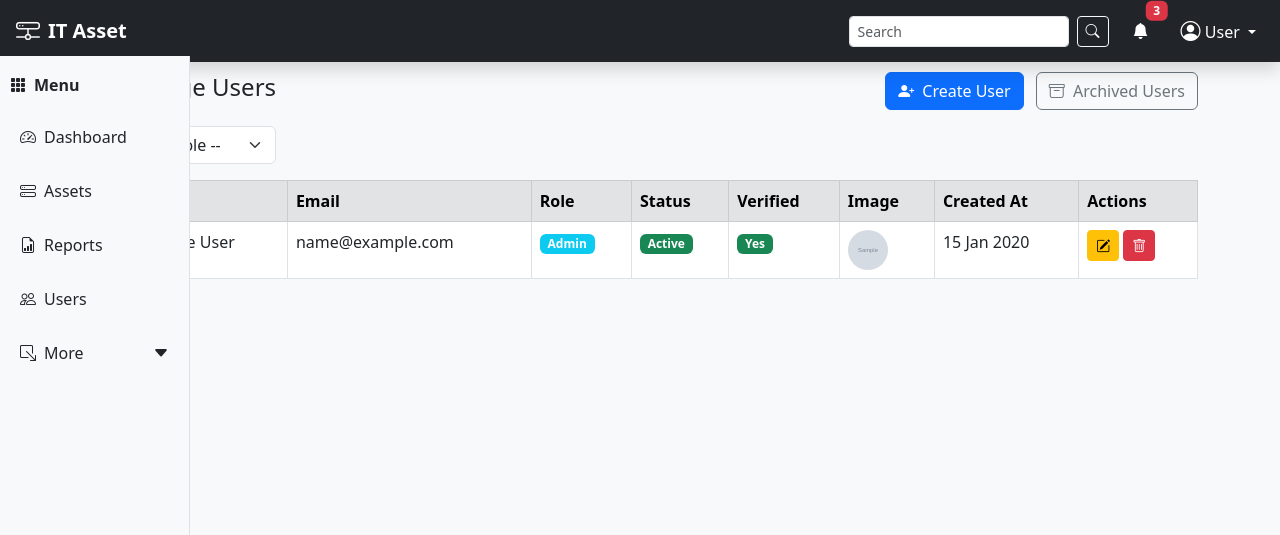
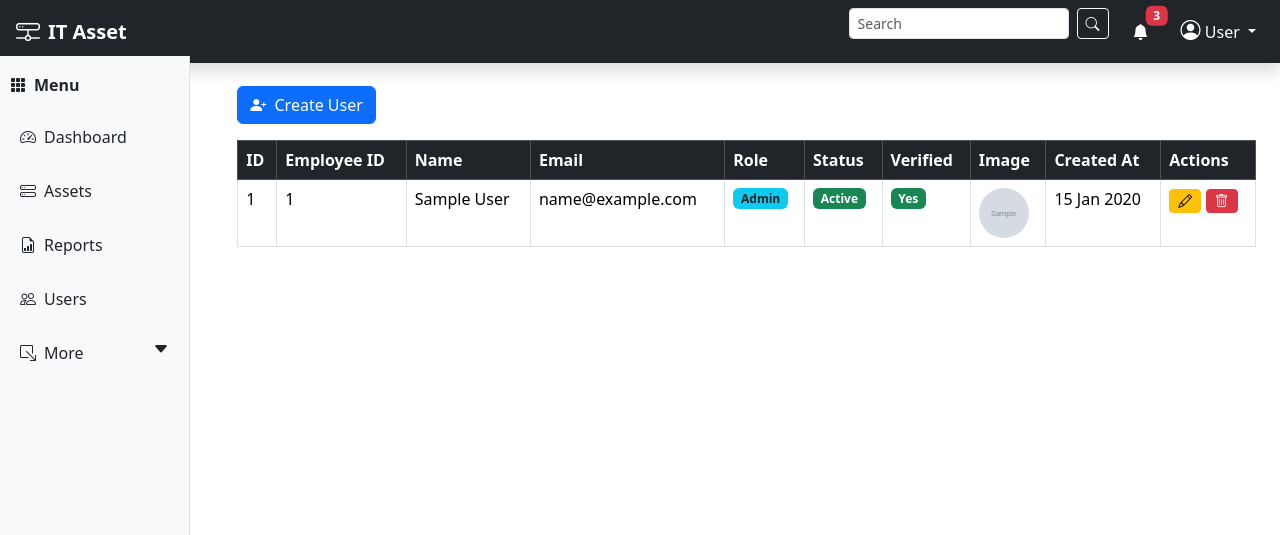
Before and after one commit to shubhamjha2003/IT_Asset, a PHP site: page /app/users.php in a window 1280 px wide. Shown: the top 535 px of the page. Run offline with PHP 8.4, Linux system fonts and the light colour scheme; the visitor is signed in with stand-in values (Sample User, id 1); tables that the repository leaves empty or names only in its code hold one stand-in row (values such as "Sample post"); grey boxes marked "Sample" are stand-in pictures.

Commit message:
updated users

```diff
--- a/app/users.php
+++ b/app/users.php
@@ -6,82 +6,29 @@ if (!isset($_SESSION['role']) || $_SESSION['role'] !== 'super_admin') {
     header("Location: dashboard.php");
     exit;
 }
-
-$filterRole = $_GET['role'] ?? '';
-$roles = ['department_admin', 'it_manager', 'viewer'];
-
-$query = "SELECT * FROM users WHERE is_active = 1";
-if (in_array($filterRole, $roles)) {
-    $query .= " AND role = '$filterRole'";
-}
-$result = $conn->query($query);
-
-$success = $_SESSION['success'] ?? '';
-$error = $_SESSION['error'] ?? '';
-unset($_SESSION['success'], $_SESSION['error']);
 ?>
-
+<?php include('../components/navbar.php'); ?>
+<?php include('../components/sidebar.php'); ?>
 <!DOCTYPE html>
 <html>
 <head>
-    <title>Manage Users - IT Asset</title>
-    <link href="https://cdn.jsdelivr.net/npm/bootstrap@5.3.0/dist/css/bootstrap.min.css" rel="stylesheet">
+    <title>User List</title>
+    <link href="https://cdn.jsdelivr.net/npm/bootstrap@5.3.2/dist/css/bootstrap.min.css" rel="stylesheet">
     <link href="https://cdn.jsdelivr.net/npm/bootstrap-icons/font/bootstrap-icons.css" rel="stylesheet">
-    <script src="https://cdn.jsdelivr.net/npm/bootstrap@5.3.0/dist/js/bootstrap.bundle.min.js"></script>
-    <style>
-        .role-badge {
-            text-transform: capitalize;
-        }
-    </style>
 </head>
-<body class="bg-light">
-
-<?php include '../components/navbar.php'; ?>
-<?php include '../components/sidebar.php'; ?>
-
-<!-- Toasts -->
-<?php if ($success || $error): ?>
-<div class="position-fixed bottom-0 end-0 p-3" style="z-index: 9999;">
-    <div class="toast align-items-center text-bg-<?= $success ? 'success' : 'danger' ?> border-0 show" role="alert">
-        <div class="d-flex">
-            <div class="toast-body"><?= $success ?: $error ?></div>
-            <button type="button" class="btn-close btn-close-white me-2 m-auto" data-bs-dismiss="toast"></button>
-        </div>
-    </div>
-</div>
-<?php endif; ?>
-
-<div class="container mt-5 pt-4">
-    <div class="d-flex justify-content-between align-items-center mb-3">
-        <h4><i class="bi bi-people-fill me-2"></i>Manage Users</h4>
-        <div>
-            <a href="../auth/register.php" class="btn btn-primary me-2">
+<body>
+<div class="container-fluid">
+    <div class="row">
+        <div class="col-md-10 offset-md-2 p-4">
+            <h2 class="mb-4">Manage Users</h2>
+            <a href="../auth/register.php" class="btn btn-primary mb-3">
                 <i class="bi bi-person-plus-fill me-1"></i> Create User
             </a>
-            <a href="archived_users.php" class="btn btn-outline-secondary">
-                <i class="bi bi-archive me-1"></i> Archived Users
-            </a>
-        </div>
-    </div>
-
-    <form method="GET" class="row g-2 mb-3">
-        <div class="col-auto">
-            <select name="role" class="form-select" onchange="this.form.submit()">
-                <option value="">-- Filter by Role --</option>
-                <?php foreach ($roles as $r): ?>
-                    <option value="<?= $r ?>" <?= $filterRole === $r ? 'selected' : '' ?>>
-                        <?= ucfirst(str_replace('_', ' ', $r)) ?>
-                    </option>
-                <?php endforeach; ?>
-            </select>
-        </div>
-    </form>
-
-    <div class="table-responsive">
-        <table class="table table-bordered table-hover bg-white">
-            <thead class="table-secondary">
+            <table class="table table-bordered table-hover">
+                <thead class="table-dark">
                     <tr>
                         <th>ID</th>
+                        <th>Employee ID</th>
                         <th>Name</th>
                         <th>Email</th>
                         <th>Role</th>
@@ -93,38 +40,38 @@ unset($_SESSION['success'], $_SESSION['error']);
                     </tr>
                 </thead>
                 <tbody>
-                <?php if ($result->num_rows > 0): ?>
-                    <?php while ($row = $result->fetch_assoc()): ?>
-                        <tr>
-                            <td><?= $row['id'] ?></td>
-                            <td><?= htmlspecialchars($row['name']) ?></td>
-                            <td><?= htmlspecialchars($row['email']) ?></td>
-                            <td><span class="badge bg-info role-badge"><?= $row['role'] ?></span></td>
-                            <td><span class="badge bg-success">Active</span></td>
+                <?php
+                $result = $conn->query("SELECT * FROM users WHERE is_active = 1");
+                while ($row = $result->fetch_assoc()) {
+                    echo "<tr>
+                        <td>{$row['id']}</td>
+                        <td>" . htmlspecialchars($row['employee_id']) . "</td>
+                        <td>" . htmlspecialchars($row['name']) . "</td>
+                        <td>" . htmlspecialchars($row['email']) . "</td>
+                        <td><span class='badge bg-info text-dark'>" . ucfirst($row['role']) . "</span></td>
+                        <td><span class='badge bg-success'>Active</span></td>
+                        <td>";
+                            echo $row['is_verified'] ? "<span class='badge bg-success'>Yes</span>" : "<span class='badge bg-warning text-dark'>No</span>";
+                        echo "</td>
+                        <td>";
+                            if (!empty($row['image'])) {
+                                echo "<img src='../uploaded_file/{$row['image']}' width='50' height='50' class='rounded-circle' style='object-fit:cover;'>";
+                            } else {
+                                echo "<i class='bi bi-person-circle fs-4 text-muted'></i>";
+                            }
+                        echo "</td>
+                        <td>" . date('d M Y', strtotime($row['created_at'])) . "</td>
                         <td>
-                                <?= $row['is_verified'] ? '<span class="badge bg-success">Yes</span>' : '<span class="badge bg-warning text-dark">No</span>' ?>
+                            <a href='edit_user.php?id={$row['id']}' class='btn btn-sm btn-warning'><i class='bi bi-pencil'></i></a>
+                            <a href='delete_user.php?id={$row['id']}' class='btn btn-sm btn-danger' onclick=\"return confirm('Are you sure you want to delete this user?')\"><i class='bi bi-trash'></i></a>
                         </td>
-                            <td>
-                                <?php if ($row['image']): ?>
-                                    <img src="../uploaded_file/<?= $row['image'] ?>" width="40" height="40" class="rounded-circle" alt="User Image">
-                                <?php else: ?>
-                                    <i class="bi bi-person-circle fs-4 text-muted"></i>
-                                <?php endif; ?>
-                            </td>
-                            <td><?= date("d M Y", strtotime($row['created_at'])) ?></td>
-                            <td>
-                                <a href="edit_user.php?id=<?= $row['id'] ?>" class="btn btn-sm btn-warning" title="Edit"><i class="bi bi-pencil-square"></i></a>
-                                <a href="delete_user.php?id=<?= $row['id'] ?>" class="btn btn-sm btn-danger" onclick="return confirm('Are you sure you want to delete this user?')" title="Delete"><i class="bi bi-trash"></i></a>
-                            </td>
-                        </tr>
-                    <?php endwhile; ?>
-                <?php else: ?>
-                    <tr><td colspan="9" class="text-center text-muted">No users found.</td></tr>
-                <?php endif; ?>
+                    </tr>";
+                }
+                ?>
                 </tbody>
             </table>
         </div>
     </div>
-
+</div>
 </body>
 </html>
```
Also changed, not shown: uploaded_file/1752133656_images.jpg (added), uploaded_file/1752133742_images.jpg (added), uploaded_file/1752133782_images.jpg (added). Lines whose indentation alone changed are shown as unchanged.
